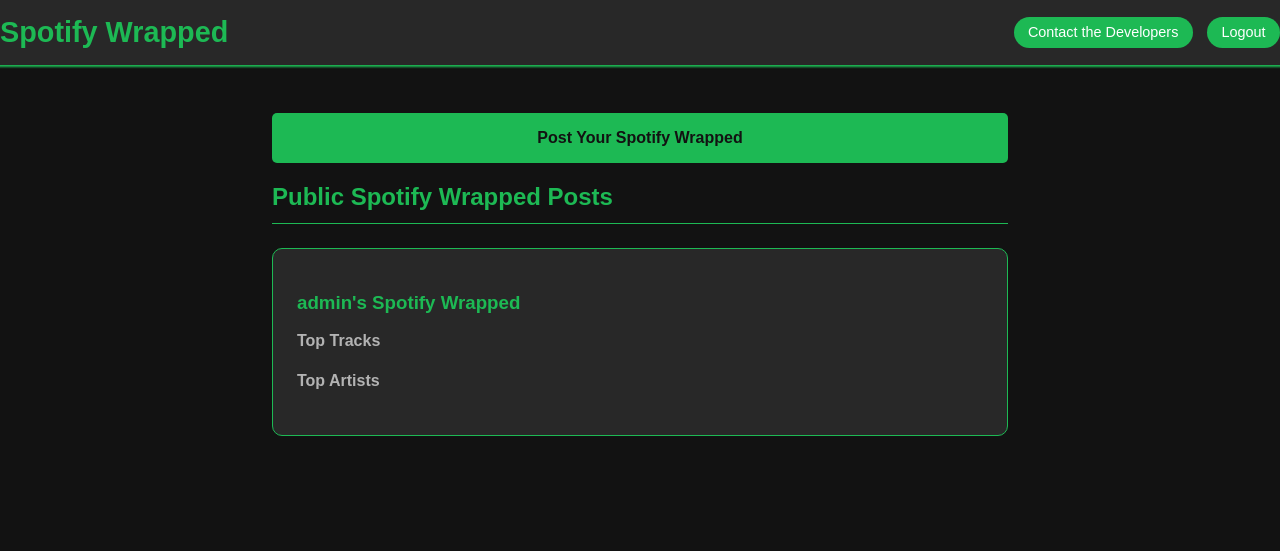
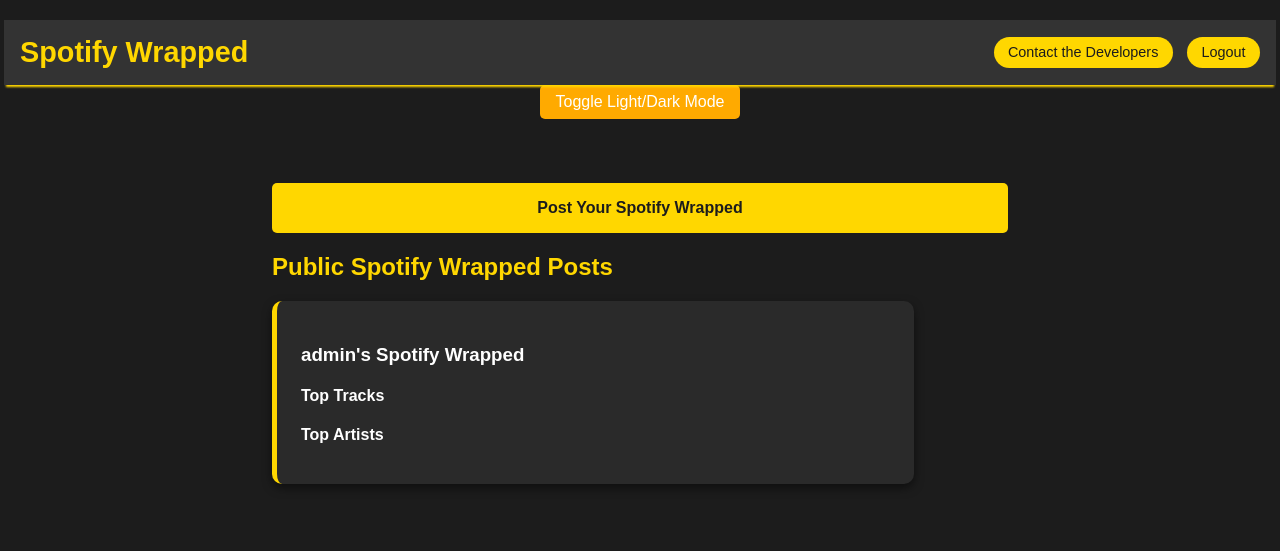
Before and after one commit to grahamonica/2340project2, a Django app: page / in a window 1280 px wide. Shown: the top 551 px of the page. Run offline with Django 5.2, Linux system fonts and the light colour scheme; a user stored in the database is signed in; data comes from the database, SQL or seed files in the repository.

Commit message:
updated home page visuals

```diff
--- a/templates/home.html
+++ b/templates/home.html
@@ -5,19 +5,18 @@
     <meta charset="UTF-8">
     <title>Spotify Wrapped - Home</title>
     <style>
-        /* General Styles */
+        /* Base styling for both modes */
         body {
-            background-color: #121212;
-            color: #FFFFFF;
             font-family: Arial, sans-serif;
             margin: 0;
-            padding: 0;
+            padding: 20px;
             display: flex;
             flex-direction: column;
             align-items: center;
+            transition: background-color 0.3s ease, color 0.3s ease;
         }
 
-        /* Header Styles */
+        /* Header styles */
         .header {
             width: 100%;
             display: flex;
@@ -25,33 +24,31 @@
             align-items: center;
             padding: 1em;
             background-color: #282828;
-            box-shadow: 0 4px 2px -2px #1DB954;
+            box-shadow: 0 4px 2px -2px #FFD700;
             position: sticky;
             top: 0;
         }
 
         .header h1 {
-            color: #1DB954;
             font-size: 1.8em;
             margin: 0;
         }
 
         .header .nav-buttons a {
-            color: #FFFFFF;
             text-decoration: none;
-            background-color: #1DB954;
             padding: 0.5em 1em;
             margin-left: 10px;
             border-radius: 20px;
             font-size: 0.9em;
+            color: #FFFFFF;
             transition: background-color 0.3s;
         }
 
         .header .nav-buttons a:hover {
-            background-color: #1ed760;
+            background-color: #FFD700;
         }
 
-        /* Main Content Styles */
+        /* Main content styling */
         .content {
             max-width: 800px;
             width: 100%;
@@ -59,18 +56,9 @@
             box-sizing: border-box;
         }
 
-        .content h2 {
-            color: #1DB954;
-            border-bottom: 1px solid #1DB954;
-            padding-bottom: 0.5em;
-            margin-bottom: 1em;
-        }
-
         .post-spotify-button {
             display: block;
             text-align: center;
-            background-color: #1DB954;
-            color: #121212;
             padding: 1em;
             margin: 1em 0;
             border-radius: 5px;
@@ -79,39 +67,88 @@
             transition: background-color 0.3s;
         }
 
-        .post-spotify-button:hover {
-            background-color: #1ed760;
-        }
-
         .wrapped-post {
-            background-color: #282828;
-            border: 1px solid #1DB954;
             padding: 1.5em;
             margin: 1em 0;
             border-radius: 10px;
+            width: 80%;
+            box-shadow: 0px 4px 10px rgba(0, 0, 0, 0.5);
         }
 
-        .wrapped-post h3 {
-            color: #1DB954;
+        .wrapped-post h3, .wrapped-post h4 {
+            margin-bottom: 0.5em;
         }
 
-        .wrapped-post h4 {
-            color: #b3b3b3;
-            margin-top: 1em;
+        /* Dark Mode */
+        body.dark-mode {
+            background-color: #1C1C1C;
+            color: #FFFFFF;
         }
 
-        .top-list {
-            color: #b3b3b3;
-            list-style-type: none;
-            padding: 0;
+        body.dark-mode .header {
+            background-color: #333333;
         }
 
-        .top-list li {
-            margin-bottom: 0.5em;
+        body.dark-mode h1, body.dark-mode h2, .header h1 {
+            color: #FFD700;
+        }
+
+        body.dark-mode .post-spotify-button, body.dark-mode .nav-buttons a {
+            background-color: #FFD700;
+            color: #1C1C1C;
+        }
+
+        body.dark-mode .wrapped-post {
+            background-color: #2A2A2A;
+            border-left: 5px solid #FFD700;
+        }
+
+        body.dark-mode .top-list {
+            color: #FFF7AE;
+        }
+
+        /* Light Mode */
+        body.light-mode {
+            background-color: #FFFFFF;
+            color: #000000;
+        }
+
+        body.light-mode .header {
+            background-color: #FFAA00;
+        }
+
+        body.light-mode h1, body.light-mode h2, .header h1 {
+            color: #FFAA00;
+        }
+
+        body.light-mode .post-spotify-button, body.light-mode .nav-buttons a {
+            background-color: #FFAA00;
+            color: #FFFFFF;
+        }
+
+        body.light-mode .wrapped-post {
+            background-color: #F9F9F9;
+            border-left: 5px solid #FFAA00;
+        }
+
+        body.light-mode .top-list {
+            color: #333333;
+        }
+
+        /* Toggle Button */
+        .toggle-button {
+            cursor: pointer;
+            margin-bottom: 1em;
+            padding: 8px 16px;
+            border: none;
+            border-radius: 5px;
+            font-size: 1em;
+            background-color: #FFAA00;
+            color: #FFFFFF;
         }
     </style>
 </head>
-<body>
+<body class="dark-mode">
     <!-- Header with Navigation Buttons -->
     <div class="header">
         <h1>Spotify Wrapped</h1>
@@ -120,6 +157,9 @@
             <a href="{% url 'logout' %}">Logout</a>
         </div>
     </div>
+
+    <!-- Light/Dark Mode Toggle Button -->
+    <button class="toggle-button" onclick="toggleMode()">Toggle Light/Dark Mode</button>
 
     <!-- Main Content -->
     <div class="content">
@@ -146,5 +186,26 @@
         <p>No public Spotify Wrapped posts yet.</p>
         {% endfor %}
     </div>
+
+    <script>
+        // Function to toggle light and dark modes
+        function toggleMode() {
+            const body = document.body;
+            const currentMode = body.classList.contains('dark-mode') ? 'dark-mode' : 'light-mode';
+            const newMode = currentMode === 'dark-mode' ? 'light-mode' : 'dark-mode';
+            body.classList.remove(currentMode);
+            body.classList.add(newMode);
+            localStorage.setItem('theme', newMode);
+        }
+
+        // Load the user's preferred mode from localStorage
+        window.onload = () => {
+            const savedTheme = localStorage.getItem('theme');
+            if (savedTheme) {
+                document.body.classList.remove('dark-mode', 'light-mode');
+                document.body.classList.add(savedTheme);
+            }
+        };
+    </script>
 </body>
 </html>
```
